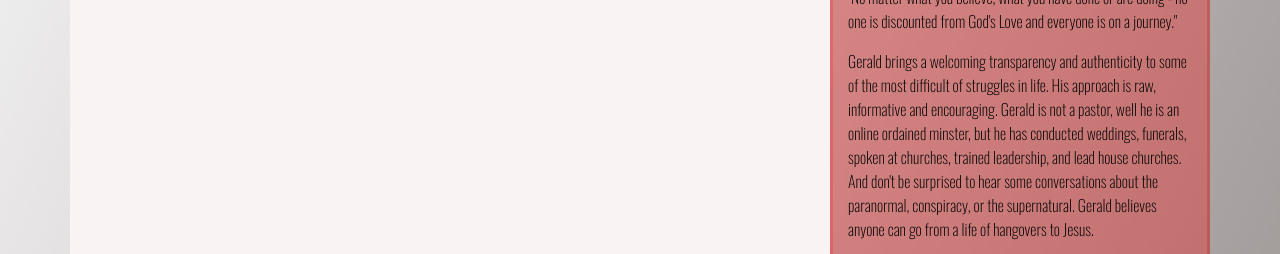
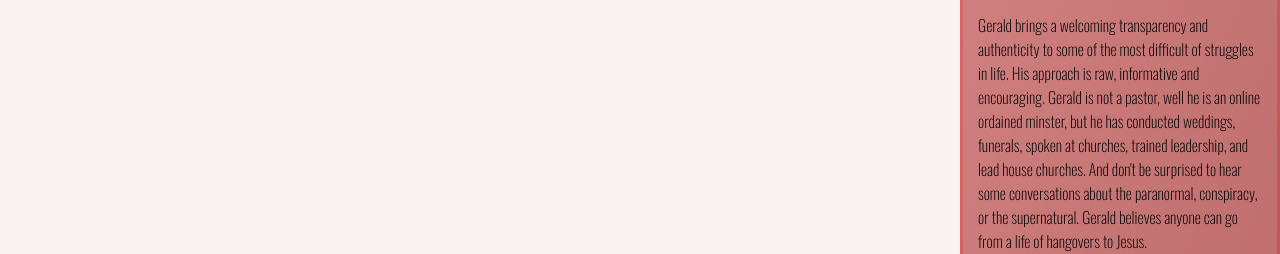
Before and after one commit to Ashhapoff/geraldswebsite, a plain HTML site: page index.html in a window 1280 px wide. Shown: the part 738-992 px from the top of the page. Drawn offline with nearby package versions, Linux system fonts and the light colour scheme.

Commit message:
edited website

```diff
--- a/index.html
+++ b/index.html
@@ -1,4 +1,4 @@
-<<!DOCTYPE html>
+<!DOCTYPE html>
 <html lang="en">
 <head>
 <meta charset="UTF-8">
@@ -61,13 +61,15 @@
 
       <!--Two column layout-->
 
-    <div class="container">
+    <div class="parent-container container-fluid">
         <div class="row">
-            <div class="blogsec col-8 order-last order-md-first">
+
+
+            <div class="blogsec col-md-9 order-last order-md-first">
             This is where the blogs will go
             </div>
 
-            <div class="sidebar col-4 order-first order-md-last">
+            <div class="sidebar col-md-3 order-first order-md-last">
             This is where the sidebar will go
 
             <h2>About the Author</h2>
```
